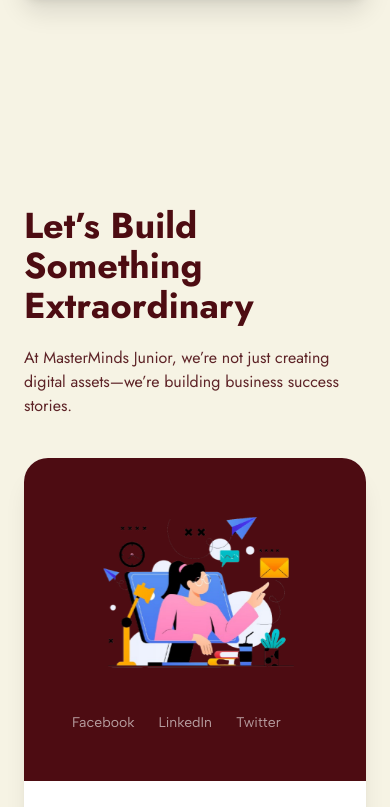
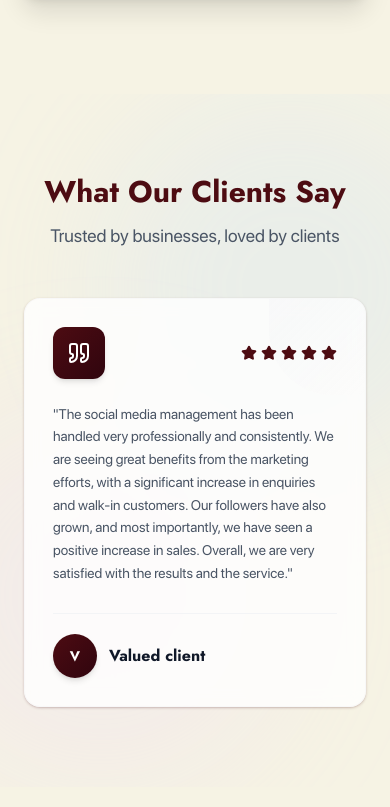
Before and after one commit to mastermindsjunior/mmji, a Next.js app: page / in a window 390 px wide. Shown: the part 6157-6964 px from the top of the page. Built offline with nearby package versions, Linux system fonts and the light colour scheme; a web font is replaced by a local one.

Commit message:
testimonials

```diff
--- a/src/app/components/home/ContactForm.jsx
+++ b/src/app/components/home/ContactForm.jsx
@@ -38,7 +38,7 @@
   };
 
   return (
-    <section className=" py-28 px-6">
+    <section className=" py-28 px-6 max-w-7xl mx-auto w-full">
       <h3 className="font-jost text-primary text-4xl md:text-5xl font-bold mb-5">
         Let’s Build Something Extraordinary
       </h3>
@@ -48,7 +48,7 @@
         building business success stories.
       </p>
 
-      <div className="max-w-7xl mx-auto bg-white rounded-3xl shadow-xl overflow-hidden grid xl:grid-cols-2">
+      <div className=" bg-white rounded-3xl shadow-xl overflow-hidden grid xl:grid-cols-2">
         {/* LEFT PANEL */}
         <div className="bg-primary text-white p-12 flex flex-col justify-between">
           <Image
--- /dev/null
+++ b/src/app/components/home/Testimonials.jsx
@@ -0,0 +1,109 @@
+import React from "react";
+import { Quote, Star } from "lucide-react";
+
+const data = [
+  {
+    content:
+      "The social media management has been handled very professionally and consistently. We are seeing great benefits from the marketing efforts, with a significant increase in enquiries and walk-in customers. Our followers have also grown, and most importantly, we have seen a positive increase in sales. Overall, we are very satisfied with the results and the service.",
+    name: "",
+    designation: "",
+  },
+];
+
+const Testimonials = () => {
+  return (
+    <section className="relative overflow-hidden py-20 text-black font-sfth">
+      {/* Background decorations */}
+      <div className="absolute inset-0 pointer-events-none">
+        <div className="absolute top-0 left-1/4 w-96 h-96 bg-blue-200/20 rounded-full blur-3xl" />
+        <div className="absolute bottom-0 right-1/4 w-96 h-96 bg-purple-200/20 rounded-full blur-3xl" />
+      </div>
+
+      <div className="relative 2xl:max-w-7xl max-w-6xl mx-auto px-6 lg:px-8">
+        {/* Heading */}
+        <div className="text-center mb-12">
+          <h3 className="font-jost md:text-5xl text-3xl font-bold mb-3 bg-gradient-to-r from-primary via-text-primary-dark to-primary bg-clip-text text-transparent">
+            What Our Clients Say
+          </h3>
+
+          <p className="text-lg text-gray-600 font-sfth">
+            Trusted by businesses, loved by clients
+          </p>
+        </div>
+
+        {/* Testimonials */}
+        <div className="grid grid-cols-1 md:grid-cols-2 lg:grid-cols-3 gap-6">
+          {data.map((testimonial, index) => {
+            const clientName = testimonial.name?.trim()
+              ? testimonial.name
+              : "Valued client";
+
+            return (
+              <div
+                key={index}
+                className="group col-span-3 relative bg-white/80 backdrop-blur-sm p-7 rounded-2xl shadow hover:shadow-2xl shadow-primary/20 hover:scale-[1.02] hover:-translate-y-1 ease-out duration-300 transition-all border border-gray-100/50 overflow-hidden flex flex-col"
+                style={{
+                  animationDelay: `${index * 100}ms`,
+                }}
+              >
+                {/* Hover gradient */}
+                <div className="absolute inset-0 bg-gradient-to-br from-blue-100/40 via-purple-100/20 to-transparent opacity-0 group-hover:opacity-100 transition-opacity duration-500 pointer-events-none" />
+
+                {/* Decorative corner */}
+                <div className="absolute top-0 right-0 w-24 h-24 bg-gradient-to-br from-gray-100/60 to-transparent rounded-bl-[4rem] opacity-70" />
+
+                {/* Quote icon */}
+                <div className="relative flex items-center justify-between mb-6">
+                  <div className="p-3.5 bg-gradient-to-br from-primary to-primary-dark rounded-xl shadow-md group-hover:shadow-lg group-hover:scale-110 transition-all duration-300">
+                    <Quote className="w-6 h-6 text-white" />
+                  </div>
+
+                  {/* Stars */}
+                  <div className="flex gap-1">
+                    {[1, 2, 3, 4, 5].map((star) => (
+                      <Star
+                        key={star}
+                        className="w-4 h-4 fill-primary text-primary"
+                      />
+                    ))}
+                  </div>
+                </div>
+
+                {/* Testimonial content */}
+                <div className="relative flex-1">
+                  <p className="font-sfth text-gray-600 2xl:text-base text-sm leading-relaxed">
+                    "{testimonial.content}"
+                  </p>
+                </div>
+
+                {/* Client information */}
+                <div className="relative mt-7 pt-5 border-t border-gray-100 flex items-center gap-3">
+                  {/* Avatar */}
+                  <div className="w-11 h-11 rounded-full bg-gradient-to-br from-primary to-primary-dark flex items-center justify-center shadow-md">
+                    <span className="font-jost font-bold text-white text-sm">
+                      {clientName.charAt(0).toUpperCase()}
+                    </span>
+                  </div>
+
+                  <div>
+                    <h4 className="font-jost font-bold text-gray-900 text-base">
+                      {clientName}
+                    </h4>
+
+                    {testimonial.designation && (
+                      <p className="font-sfth text-gray-500 text-sm">
+                        {testimonial.designation}
+                      </p>
+                    )}
+                  </div>
+                </div>
+              </div>
+            );
+          })}
+        </div>
+      </div>
+    </section>
+  );
+};
+
+export default Testimonials;
--- a/src/app/page.js
+++ b/src/app/page.js
@@ -12,6 +12,7 @@
 import Roadmap from "./components/home/Roadmap";
 import Solutions from "./components/home/Solutions";
 import Strength from "./components/home/Strength";
+import Testimonials from "./components/home/Testimonials";
 import WhyChooseUs from "./components/home/WhyChooseUs";
 export const metadata = {
   title: "Digital Marketing Agency in India | MasterMinds Junior India",
@@ -40,6 +41,7 @@
       <HomeAboutSection/>
       <CoreCompetencies/>
       <WhyChooseUs/>
+      <Testimonials/>
       <ContactForm/>
       {/* <CTASection/> */}
     </div>
```
